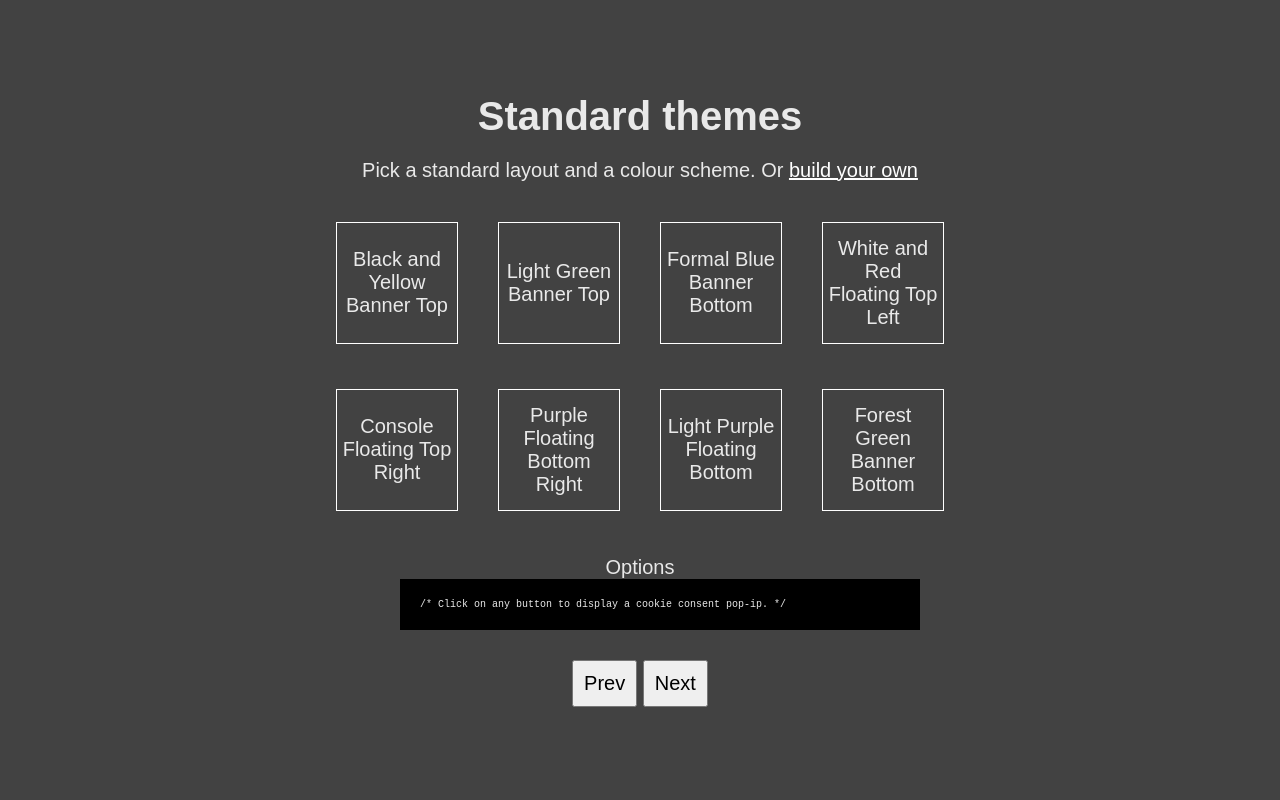
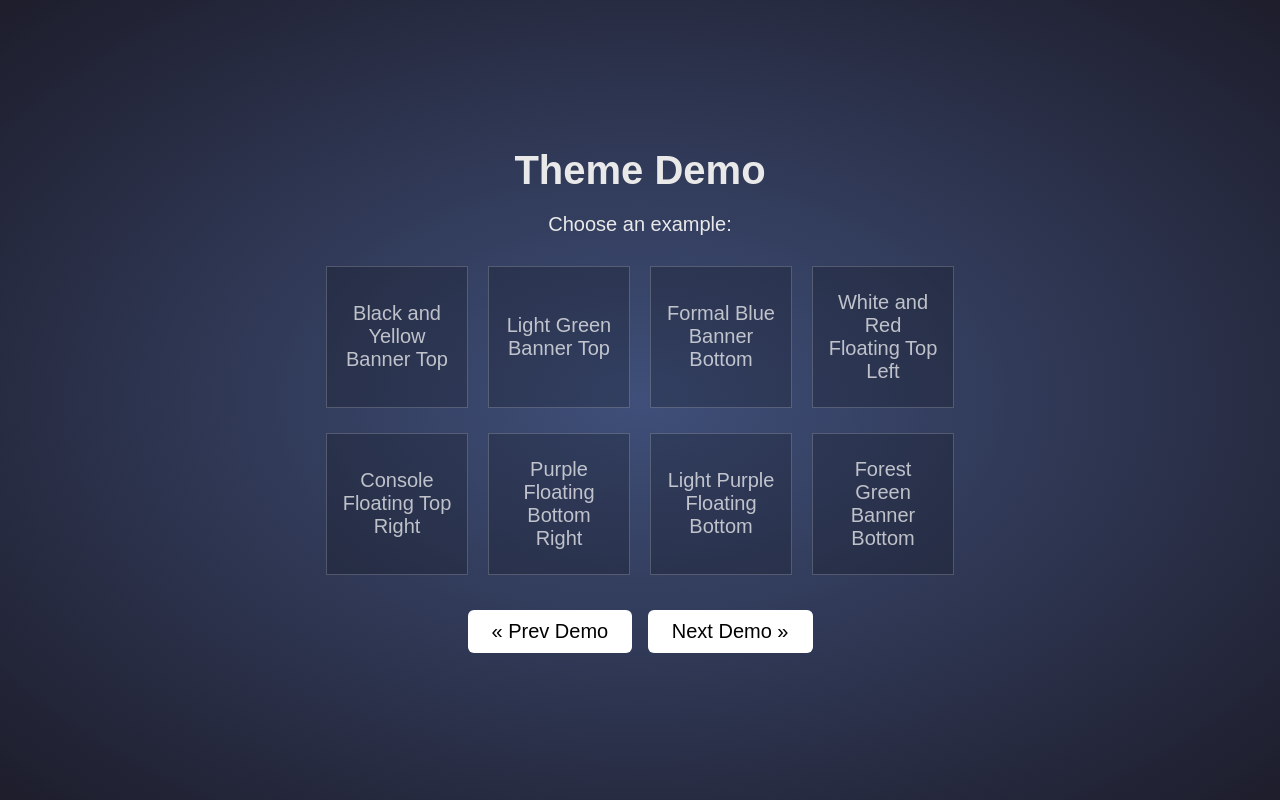
Before and after one commit to osano/cookieconsent, a website: page examples/example-1-themes.html in a window 1280 px wide. Drawn offline with Linux system fonts and the light colour scheme; files that its build step writes are made by us from their sources; no server answers.

Commit message:
Basic refinement of demo 1

```diff
--- a/examples/example-1-themes.html
+++ b/examples/example-1-themes.html
@@ -14,16 +14,16 @@
   <div class="center-outer fit">
     <div class="center-inner">
       <div class="example-window" role="main">
-        <h1>Standard themes</h1>
-        <p>Pick a standard layout and a colour scheme. Or <a href="http://cookieconsent.insites.com/download/" target="_blank">build your own</a></p>
+        <h1>Theme Demo</h1>
+        <p>Choose an example:</p>
 
         <ul class="example-selector"></ul>
 
-       Options
-        <pre id="options">/* Click on any button to display a cookie consent pop-ip. */</pre>
+       <!--Options
+        <pre id="options">/* Click on any button to display a cookie consent pop-ip. */</pre>-->
 
-        <button onclick="javascript: window.location = './examples/example-7-javascript-api.html';">Prev</button>
-        <button onclick="javascript: window.location = './examples/example-2-custom-theme.html';">Next</button>
+        <a href="examples/example-7-javascript-api.html" class="btn">&laquo; Prev Demo</a>
+        <a href="examples/example-2-custom-theme.html" class="btn">Next Demo &raquo;</a>
       </div>
     </div>
   </div>
--- a/examples/style.css
+++ b/examples/style.css
@@ -4,8 +4,14 @@ body, html {
   padding: 0;
   font-family: "proxima-nova", sans-serif;
   font-size: 20px;
-  background-color: #424242;
   height: 100%;
+
+  background: #4f4f59;
+  background: -moz-radial-gradient(center, ellipse cover,  #4f4f59 0%, #1d1d2b 100%); /* FF3.6-15 */
+  background: -webkit-radial-gradient(center, ellipse cover,  #4f4f59 0%,#1d1d2b 100%); /* Chrome10-25,Safari5.1-6 */
+  background: radial-gradient(ellipse at center,  #3f4f79 0%,#1d1d2b 100%); /* W3C, IE10+, FF16+, Chrome26+, Opera12+, Safari7+ */
+  filter: progid:DXImageTransform.Microsoft.gradient( startColorstr='#4f4f59', endColorstr='#1d1d2b',GradientType=1 ); /* IE6-9 fallback on horizontal gradient */
+
 }
 
 body.example2 {background-color: #420242;}
@@ -35,7 +41,7 @@ a, a:visited {
   color: #fff;
 }
 
-/**************** javascript API examples ****************/
+/**************** JavaScript API examples ****************/
 
 #console {
   max-height: 100px;
@@ -46,12 +52,22 @@ a, a:visited {
   margin-bottom: 10px;
 
 }
-.btn {
-  padding: 2px 8px!important;
-  border-radius: 5px;
+.btn, .btn:visited {
+  display: inline-block;
+  background: #FFF;
+  color: #000;
+  padding: 0.5em 1.2em;
+  text-decoration: none;
+  border-radius: 0.3em;
+  transition: all 0.25s;
+  margin: 0 0.25em;
+}
+.btn:hover {
+  background: #DDD;
+  color: #000;
 }
 
-/******************** example window ********************/
+/******************** Example window ********************/
 
 .example-window {
   text-align: center;
@@ -76,7 +92,7 @@ a, a:visited {
   width: 6em;
 }
 
-/******************** example selector ********************/
+/******************** Example selector ********************/
 
 .example-selector {
   list-style: none;
@@ -87,15 +103,20 @@ a, a:visited {
   display: inline-block;
   height: 6em;
   width: 6em;
-  border: 1px solid #fff;
+  color: rgba(255, 255, 255, 0.7);
+  border: 1px solid rgba(255, 255, 255, 0.2);
+  background: rgba(0, 0, 0, 0.2);
   text-align: center;
   cursor: pointer;
-  margin: 1em;
+  margin: 0.5em;
+  padding: 0.5em;
   overflow: hidden;
+  transition: all 0.25s;
 }
 
 .example-selector>li:hover {
-  box-shadow: inset 0 0 40px 9px #222;
+  color: rgba(255, 255, 255, 1);
+  background: rgba(0, 0, 0, 0.4);
 }
 
 .example-selector>li:before {
@@ -111,7 +132,7 @@ a, a:visited {
   padding: 3px 5px;
 }
 
-/******************** selectbox ********************/
+/******************** SelectBox ********************/
 
 .selectbox {
   text-align: center;
@@ -120,7 +141,7 @@ a, a:visited {
   padding: .2em .4em;
 }
 
-/******************** classes ********************/
+/******************** Classes ********************/
 
 .center-outer {
   display: table;
@@ -135,7 +156,7 @@ a, a:visited {
   height: 100%;
 }
 
-/******************** media ********************/
+/******************** Media ********************/
 
 /* iPhone 6 */
 @media only screen
```
